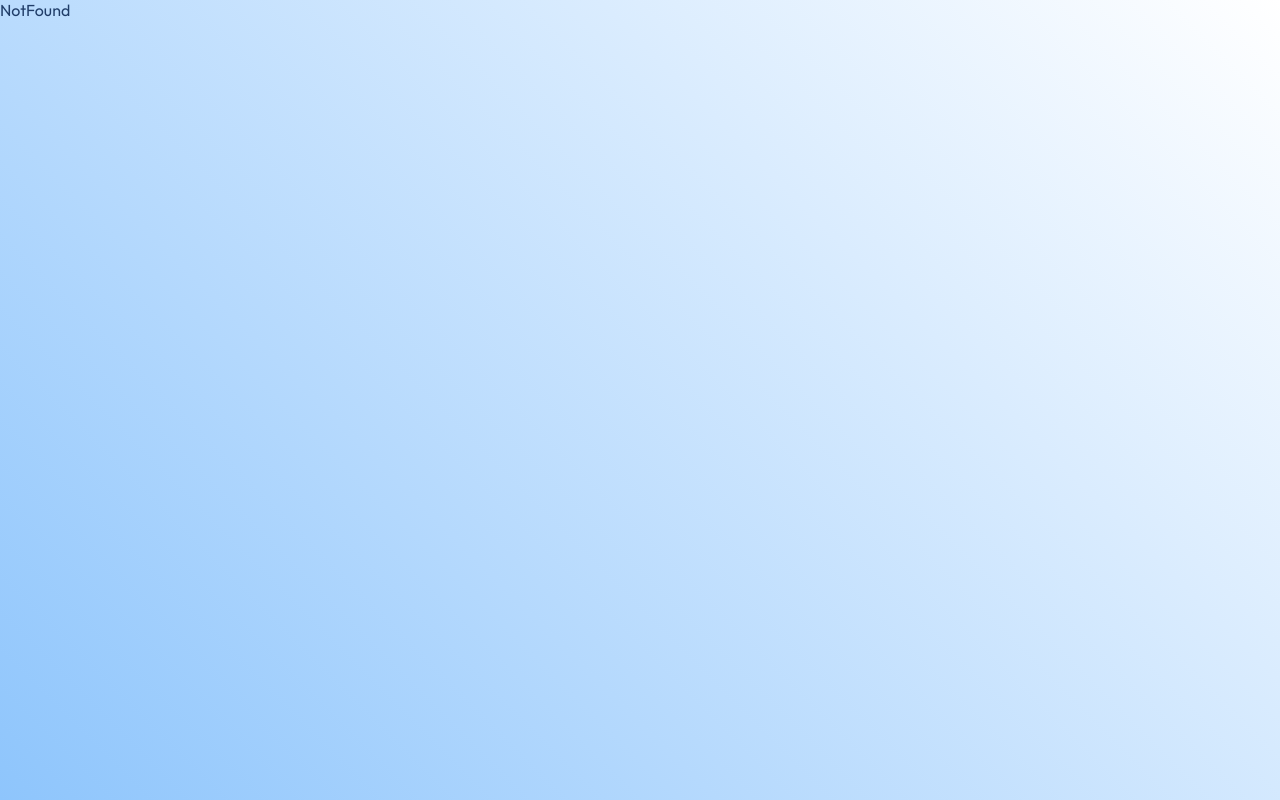
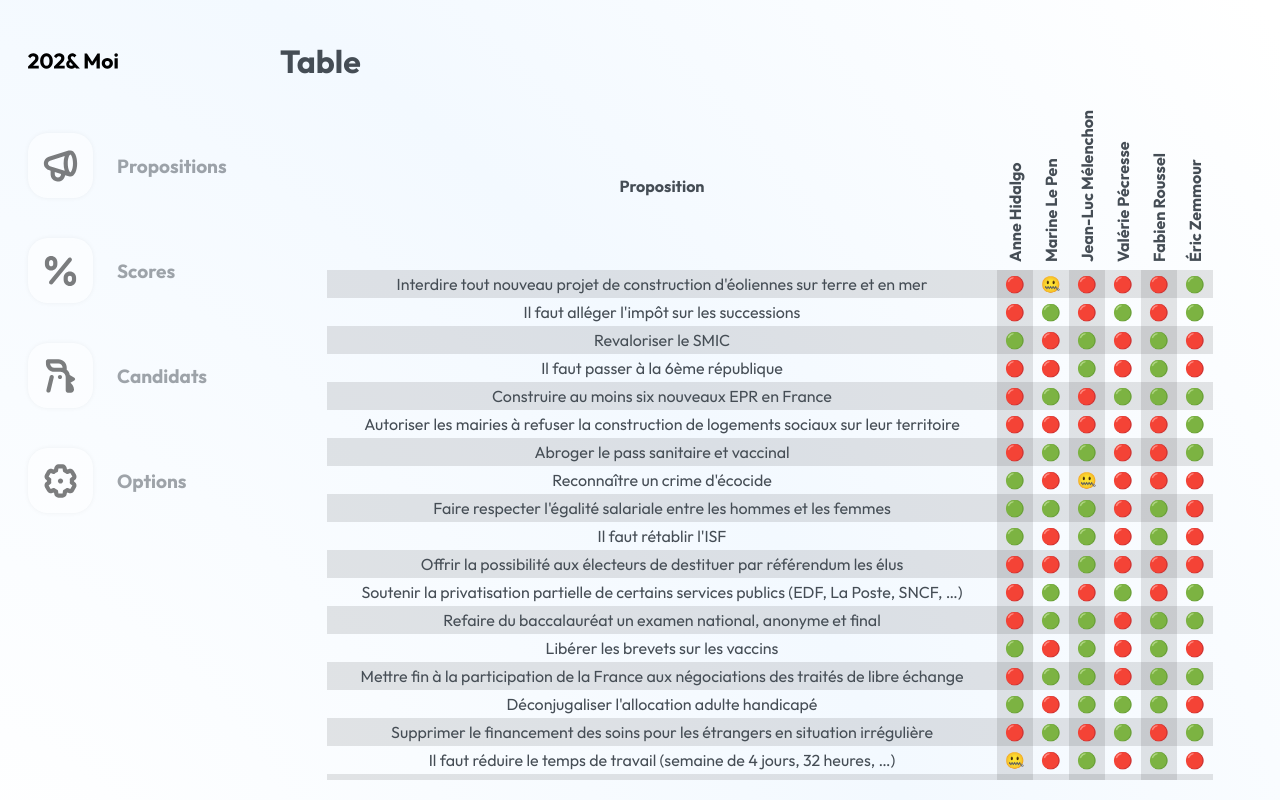
Before and after one commit to 2022etmoi/2022etmoi, a React (Vite) app: page /app/table in a window 1280 px wide. Built offline with nearby package versions, Linux system fonts and the light colour scheme.

Commit message:
feat: add table route

```diff
--- a/src/main.tsx
+++ b/src/main.tsx
@@ -4,7 +4,7 @@ import React from "react";
 import ReactDOM from "react-dom";
 import { BrowserRouter, Route, Routes } from "react-router-dom";
 
-import { Landing, Layout, NotFound, Options, Propositions, Scores } from "./routes";
+import { Landing, Layout, NotFound, Options, Propositions, Scores, Table } from "./routes";
 
 ReactDOM.render(
     <React.StrictMode>
@@ -14,7 +14,8 @@ ReactDOM.render(
                 <Route path="/app/" element={<Layout />}>
                     <Route path="options" element={<Options />} />
                     <Route path="propositions" element={<Propositions />} />
-                    <Route path="scores" element={<Scores />} />
+                    <Route path="scores" element={<Scores/>}/>
+                    <Route path="table" element={<Table/>}/>
                 </Route>
                 <Route path="/*" element={<NotFound/>} />
             </Routes>
--- /dev/null
+++ b/src/routes/Table/Table.scss
@@ -0,0 +1,45 @@
+.route-table {
+    &__wrapper {
+        align-items: center;
+        display: flex;
+        flex-flow: column;
+        justify-content: center;
+
+        &__candidate {
+            transform: rotate(180deg);
+            writing-mode: vertical-lr;
+        }
+
+        table {
+            border-spacing: 0;
+        }
+
+        td {
+            padding: 4px 8px;
+        }
+
+        tbody {
+            text-align: center;
+
+            &:nth-child(even) {
+                background-color: rgb(0 0 0 / 10%);
+            }
+        }
+
+        tr:first-child {
+            text-align: left;
+
+            th {
+                padding: 8px;
+            }
+
+            :first-child {
+                text-align: center;
+            }
+        }
+
+        td:nth-child(even) {
+            background-color: rgb(0 0 0 / 10%);
+        }
+    }
+}
--- /dev/null
+++ b/src/routes/Table/Table.tsx
@@ -0,0 +1,62 @@
+import "./Table.scss";
+
+import { candidates } from "../../data/Candidates";
+import { propositions } from "../../data/Propositions";
+import { CandidateAnswer, CandidateID, PropositionID } from "../../types";
+
+/**
+ * A route to display all answers.
+ */
+export function Table() {
+    return (
+        <div className="route-table">
+            <header>
+                <h1>Table</h1>
+            </header>
+            <div className="route-table__wrapper">
+                <table>
+                    <thead>
+                        <tr>
+                            <th>Proposition</th>
+                            {Object.keys(CandidateID).map(id => (
+                                <th className="route-table__wrapper__candidate"
+                                    key={id}>{candidates.get(id as CandidateID)?.name ?? "‼️"}</th>))}
+                        </tr>
+                    </thead>
+                    {propositions.map(p => (
+                        <tbody key={p.id}>
+                            <tr>
+                                <td>{p.content}</td>
+                                {Object.keys(CandidateID).map(id => (<td key={id}>{answer(p.id, id as CandidateID)}</td>))}
+                            </tr>
+                        </tbody>
+                    ))}
+                </table>
+            </div>
+        </div>
+    );
+}
+
+enum TableAnswer {
+    YES = "🟢",
+    NO = "🔴",
+    NEUTRAL = "🤐️",
+    MISSING = "⚠️",
+}
+
+function answer(proposition: PropositionID, id: CandidateID) {
+    const candidate = candidates.get(id);
+    if (candidate === undefined) return TableAnswer.MISSING;
+
+    const answer = candidate.opinion.get(proposition);
+    if (answer === undefined) return TableAnswer.MISSING;
+
+    switch (answer.value) {
+    case CandidateAnswer.NO:
+        return TableAnswer.NO;
+    case CandidateAnswer.YES:
+        return TableAnswer.YES;
+    case CandidateAnswer.NEUTRAL:
+        return TableAnswer.NEUTRAL;
+    }
+}
--- /dev/null
+++ b/src/routes/Table/index.tsx
@@ -0,0 +1 @@
+export * from "./Table";
--- a/src/routes/index.ts
+++ b/src/routes/index.ts
@@ -4,3 +4,4 @@ export * from "./NotFound";
 export * from "./Options";
 export * from "./Propositions";
 export * from "./Scores";
+export * from "./Table";
```
Also changed, not shown: 1 other file (tests, documents, lock files or other folders).
